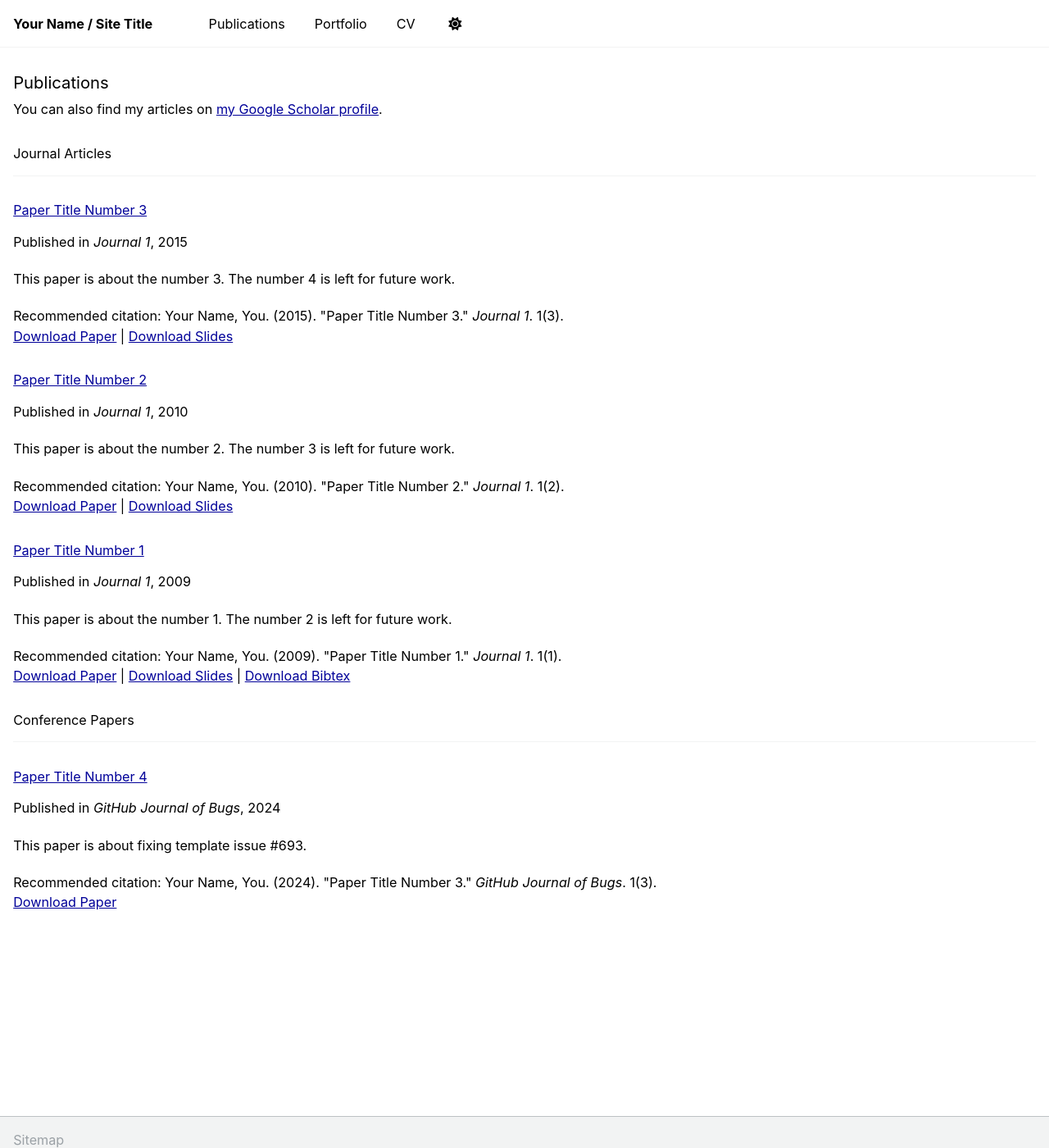
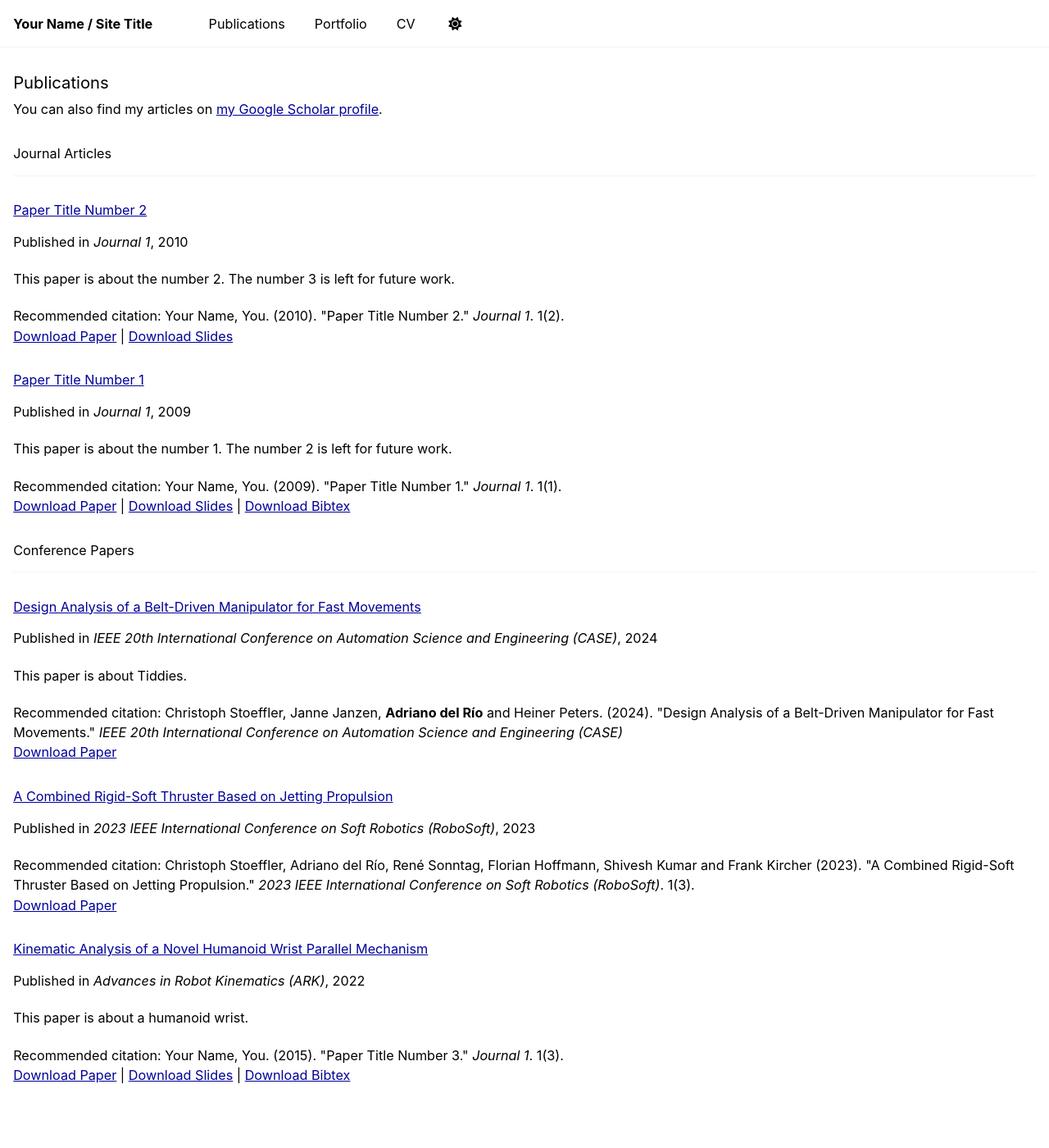
Before and after one commit to adrianodelr/adrianodelr.github.io, a Jekyll site: the page built from _pages/publications.html, in a window 1280 px wide and 1400 px high. Shown: the whole window at 82% size. Built offline with Jekyll 4.4.1, drawn with Linux system fonts in a browser that asks for light colours.

Commit message:
add entries for publications

```diff
--- a/_publications/2015-10-01-paper-title-number-3.md
+++ b/_publications/2015-10-01-paper-title-number-3.md
@@ -1,14 +1,18 @@
 ---
-title: "Paper Title Number 3"
+title: "Kinematic Analysis of a Novel Humanoid Wrist Parallel Mechanism"
 collection: publications
-category: manuscripts
-permalink: /publication/2015-10-01-paper-title-number-3
-excerpt: 'This paper is about the number 3. The number 4 is left for future work.'
-date: 2015-10-01
-venue: 'Journal 1'
+category: conferences
+permalink: /publication/2015-10-01-humanoid-wrist
+excerpt: 'This paper is about a humanoid wrist.'
+date: 2022-06-18
+authors: Christoph Stoeffler, Adriano del Río, Heiner Peters, Moritz Schilling and Shivesh Kumar
+venue: ' Advances in Robot Kinematics (ARK)'
 slidesurl: 'http://academicpages.github.io/files/slides3.pdf'
 paperurl: 'http://academicpages.github.io/files/paper3.pdf'
+bibtexurl: 'http://academicpages.github.io/files/bibtex1.bib'
 citation: 'Your Name, You. (2015). &quot;Paper Title Number 3.&quot; <i>Journal 1</i>. 1(3).'
+header:
+  teaser: /images/overview_wrist.png
 ---
 
 The contents above will be part of a list of publications, if the user clicks the link for the publication than the contents of section will be rendered as a full page, allowing you to provide more information about the paper for the reader. When publications are displayed as a single page, the contents of the above "citation" field will automatically be included below this section in a smaller font.
--- a/_publications/2024-02-17-paper-title-number-4.md
+++ b/_publications/2024-02-17-paper-title-number-4.md
@@ -1,13 +1,16 @@
 ---
-title: "Paper Title Number 4"
+title: "A Combined Rigid-Soft Thruster Based on Jetting Propulsion"
 collection: publications
 category: conferences
-permalink: /publication/2024-02-17-paper-title-number-4
-excerpt: 'This paper is about fixing template issue #693.'
-date: 2024-02-17
-venue: 'GitHub Journal of Bugs'
+permalink: /publication/2024-02-17-squid-thruster
+# excerpt: 'This paper is about fixing template issue #693.'
+date: 2023-04-15
+authors: Christoph Stoeffler, Adriano del Río, René Sonntag, Florian Hoffmann, Shivesh Kumar and Frank Kircher
+venue: '2023 IEEE International Conference on Soft Robotics (RoboSoft)'
 paperurl: 'http://academicpages.github.io/files/paper3.pdf'
-citation: 'Your Name, You. (2024). &quot;Paper Title Number 3.&quot; <i>GitHub Journal of Bugs</i>. 1(3).'
+citation: 'Christoph Stoeffler, Adriano del Río, René Sonntag, Florian Hoffmann, Shivesh Kumar and Frank Kircher (2023). &quot;A Combined Rigid-Soft Thruster Based on Jetting Propulsion.&quot; <i>2023 IEEE International Conference on Soft Robotics (RoboSoft)</i>. 1(3).'
+header:
+  teaser: /images/overview_squid.png
 ---
 
-The contents above will be part of a list of publications, if the user clicks the link for the publication than the contents of section will be rendered as a full page, allowing you to provide more information about the paper for the reader. When publications are displayed as a single page, the contents of the above "citation" field will automatically be included below this section in a smaller font.
+<!-- The contents above will be part of a list of publications, if the user clicks the link for the publication than the contents of section will be rendered as a full page, allowing you to provide more information about the paper for the reader. When publications are displayed as a single page, the contents of the above "citation" field will automatically be included below this section in a smaller font. -->
--- /dev/null
+++ b/_publications/2025-02-17-paper-title-number-5.md
@@ -0,0 +1,16 @@
+---
+title: "Design Analysis of a Belt-Driven Manipulator for Fast Movements"
+collection: publications
+category: conferences
+permalink: /publication/2024-10-23-belt-manipulator
+excerpt: 'This paper is about Tiddies.'
+date: 2024-10-23
+authors: Christoph Stoeffler, Janne Janzen, Adriano del Río and Heiner Peters
+venue: 'IEEE 20th International Conference on Automation Science and Engineering (CASE)'
+paperurl: 'http://academicpages.github.io/files/paper3.pdf'
+citation: 'Christoph Stoeffler, Janne Janzen, <b>Adriano del Río</b> and Heiner Peters. (2024). &quot;Design Analysis of a Belt-Driven Manipulator for Fast Movements.&quot; <i>IEEE 20th International Conference on Automation Science and Engineering (CASE)</i>'
+header:
+  teaser: /images/overview_arm.png
+---
+
+<!-- The contents above will be part of a list of publications, if the user clicks the link for the publication than the contents of section will be rendered as a full page, allowing you to provide more information about the paper for the reader. When publications are displayed as a single page, the contents of the above "citation" field will automatically be included below this section in a smaller font. -->
```
